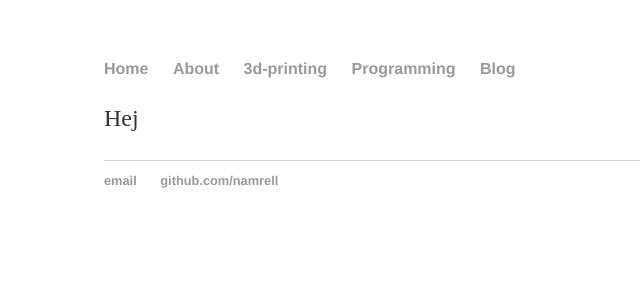
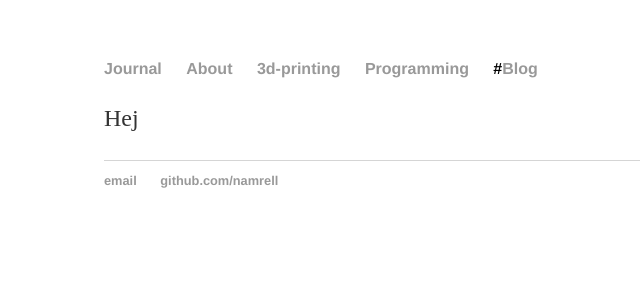
Before and after one commit to Namrell/Namrell.github.io, a Jekyll site: the page built from index.md, in a window 1280 px wide. Shown: the top 300 px of the page, without its empty margins (88-728 px from the left). Built offline with Jekyll 4.4.1, drawn with Linux system fonts in a browser that asks for light colours.

```diff
--- a/_layouts/default.html
+++ b/_layouts/default.html
@@ -8,11 +8,11 @@
 		<body>
 			<nav>
 	    		<ul>
-	        		<li><a href="/">Home</a></li>
+	        		<li><a href="/">Journal</a></li>
 		        	<li><a href="/about">About</a></li>
 	        		<li><a href="/3d">3d-printing</a></li>
 				<li><a href="/programming">Programming</a></li>
-	        		<li><a href="/blog">Blog</a></li>
+	        		#<li><a href="/blog">Blog</a></li>
 	    		</ul>
 			</nav>
 			<div class="container">
```
